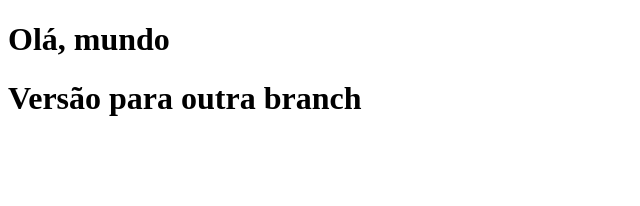
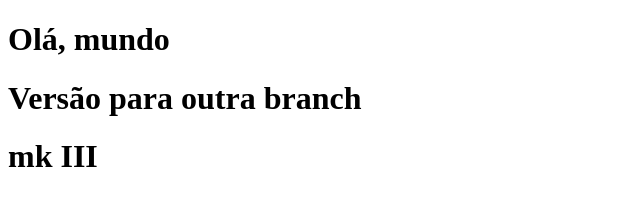
Before and after one commit to Phssauro/Geracao_Tech, a plain HTML site: page index.html in a window 1280 px wide. Shown: the whole page, without its empty margins (0-640 px from the left). Drawn offline with Linux system fonts and the light colour scheme.

Commit message:
mark III

```diff
--- a/index.html
+++ b/index.html
@@ -8,5 +8,6 @@
 <body>
     <h1>Olá, mundo</h1>
     <h1>Versão para outra branch</h1>
+    <h1>mk III</h1>
 </body>
 </html>
```
